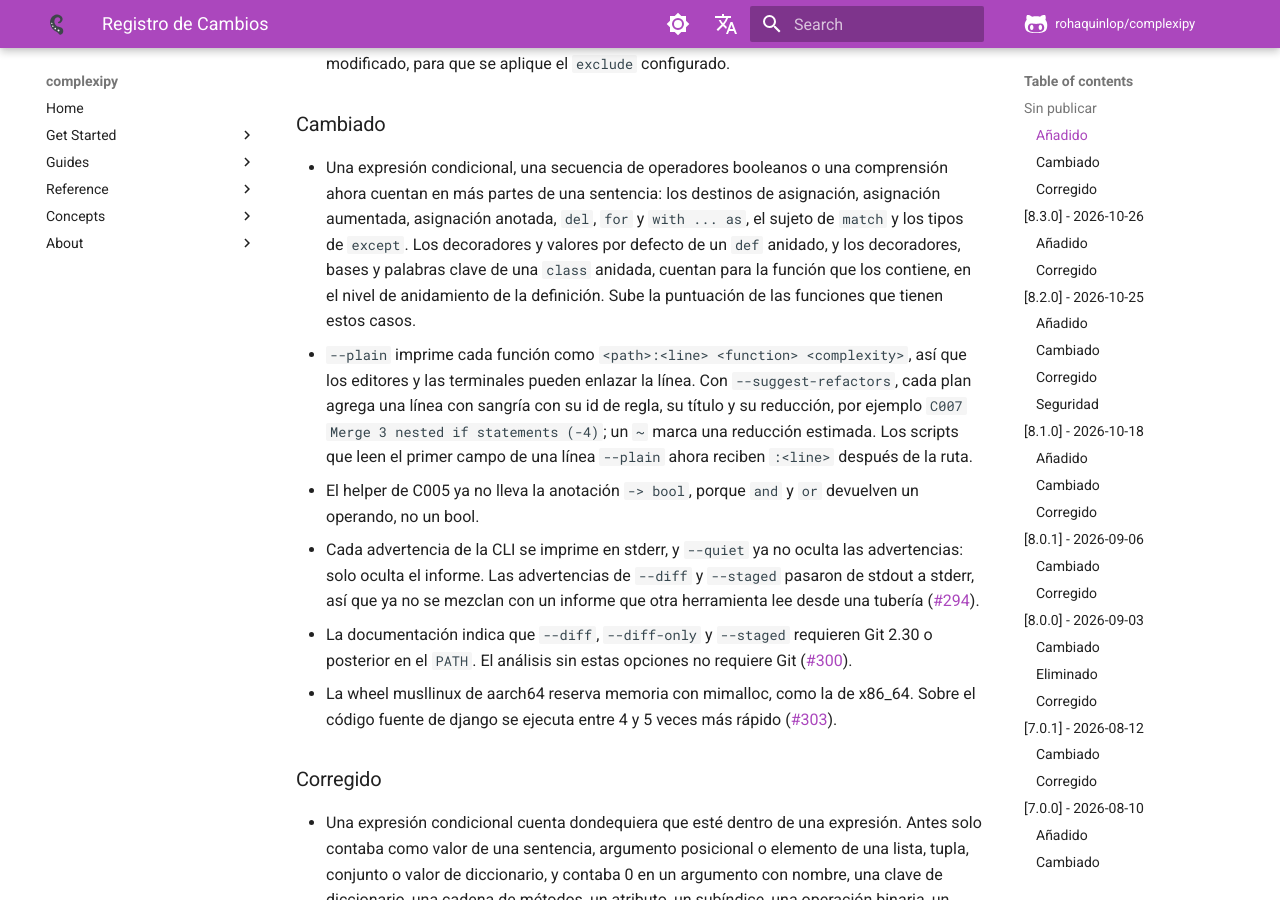
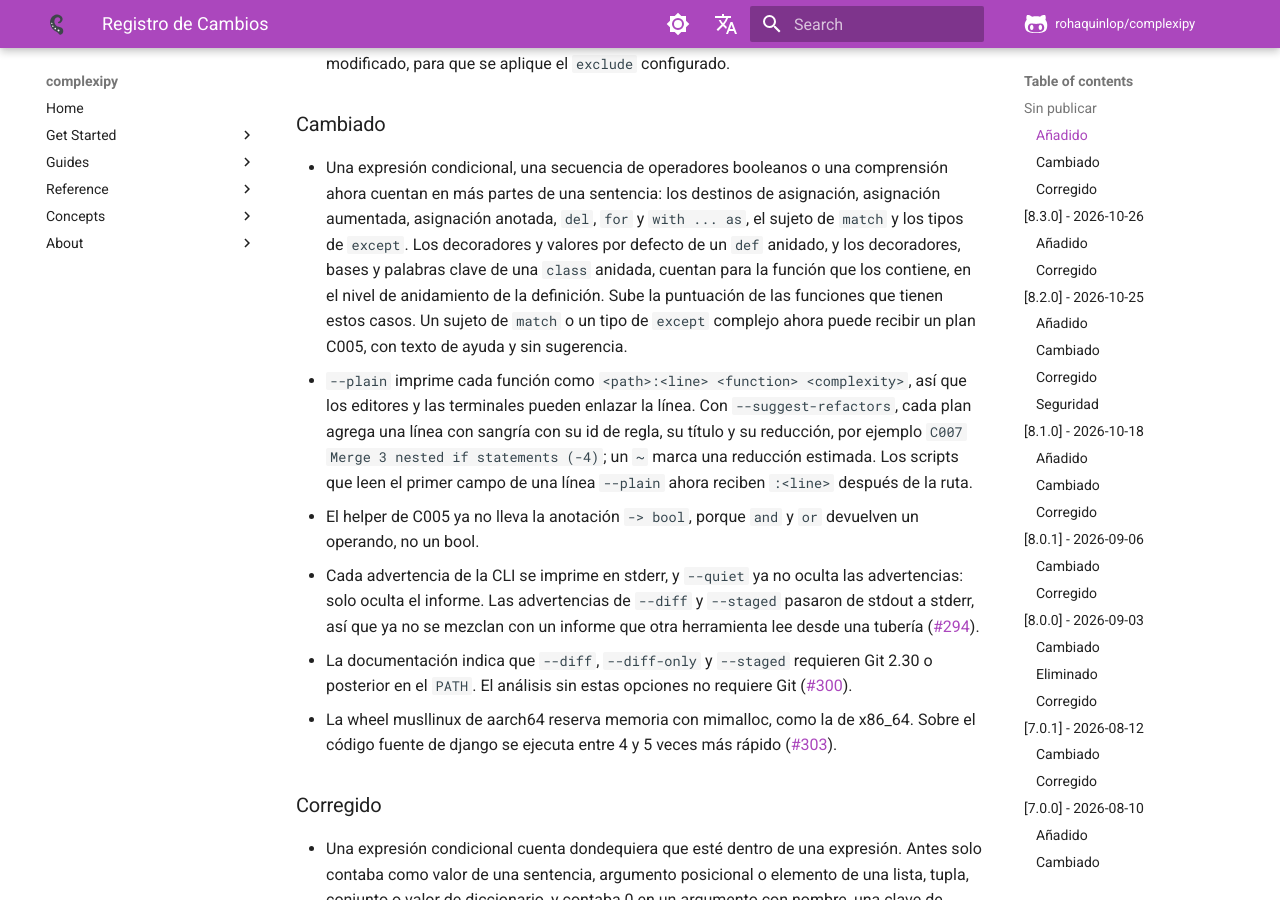
Before and after one commit to rohaquinlop/complexipy, an MkDocs documentation site: the page built from docs/es/changelog.md, in a window 1280 px wide and 900 px high, scrolled down 1481 px. Built offline with MkDocs 1.6.1 and Material for MkDocs 9.7.7, drawn with Linux system fonts in a browser that asks for light colours; comment, search, counter and statistics services are not loaded.

Commit message:
docs(changelog): note C005 plans on match subjects and except types

```diff
--- a/docs/es/changelog.md
+++ b/docs/es/changelog.md
@@ -78,7 +78,9 @@ GitHub con todos los detalles.
   y valores por defecto de un `def` anidado, y los decoradores, bases y
   palabras clave de una `class` anidada, cuentan para la función que los
   contiene, en el nivel de anidamiento de la definición. Sube la puntuación de
-  las funciones que tienen estos casos.
+  las funciones que tienen estos casos. Un sujeto de `match` o un tipo de
+  `except` complejo ahora puede recibir un plan C005, con texto de ayuda y sin
+  sugerencia.
 - `--plain` imprime cada función como `<path>:<line> <function> <complexity>`,
   así que los editores y las terminales pueden enlazar la línea. Con
   `--suggest-refactors`, cada plan agrega una línea con sangría con su id de
```
Also changed, not shown: CHANGELOG.md (+2 -1 lines).
